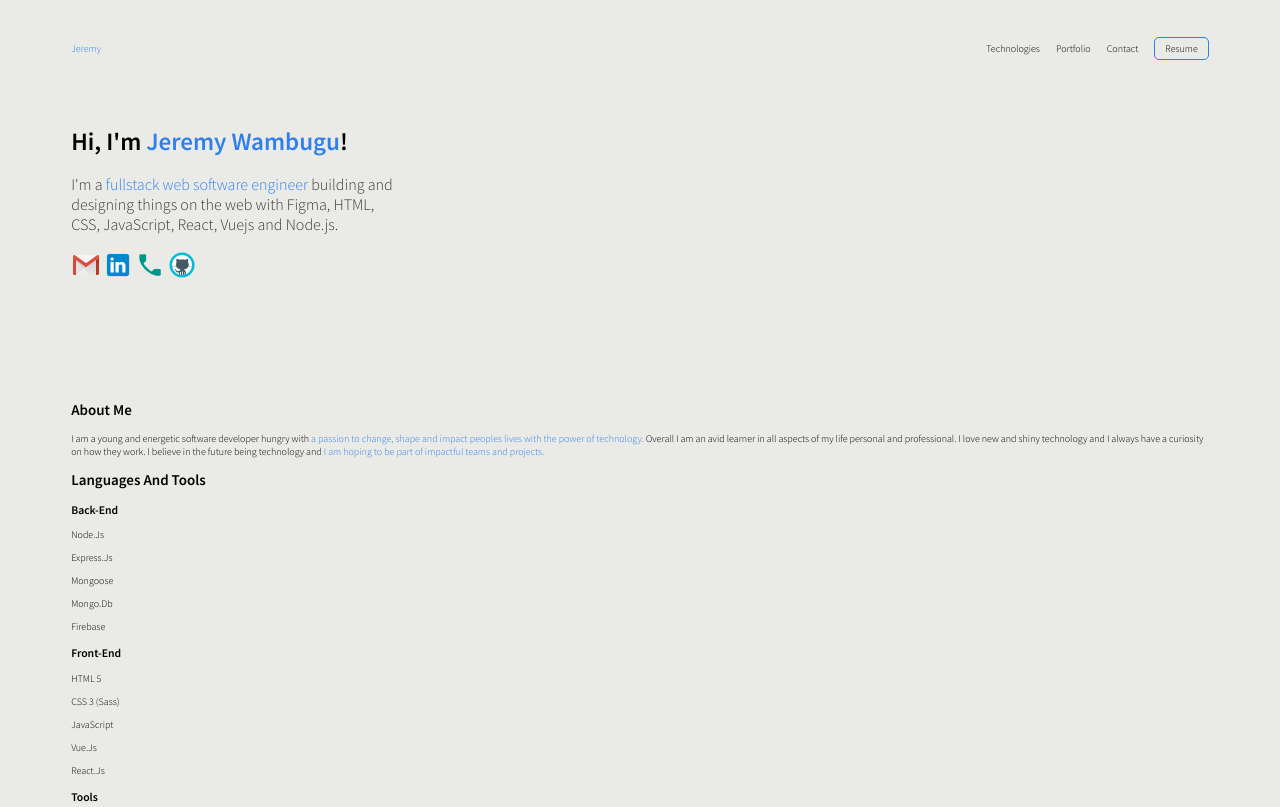
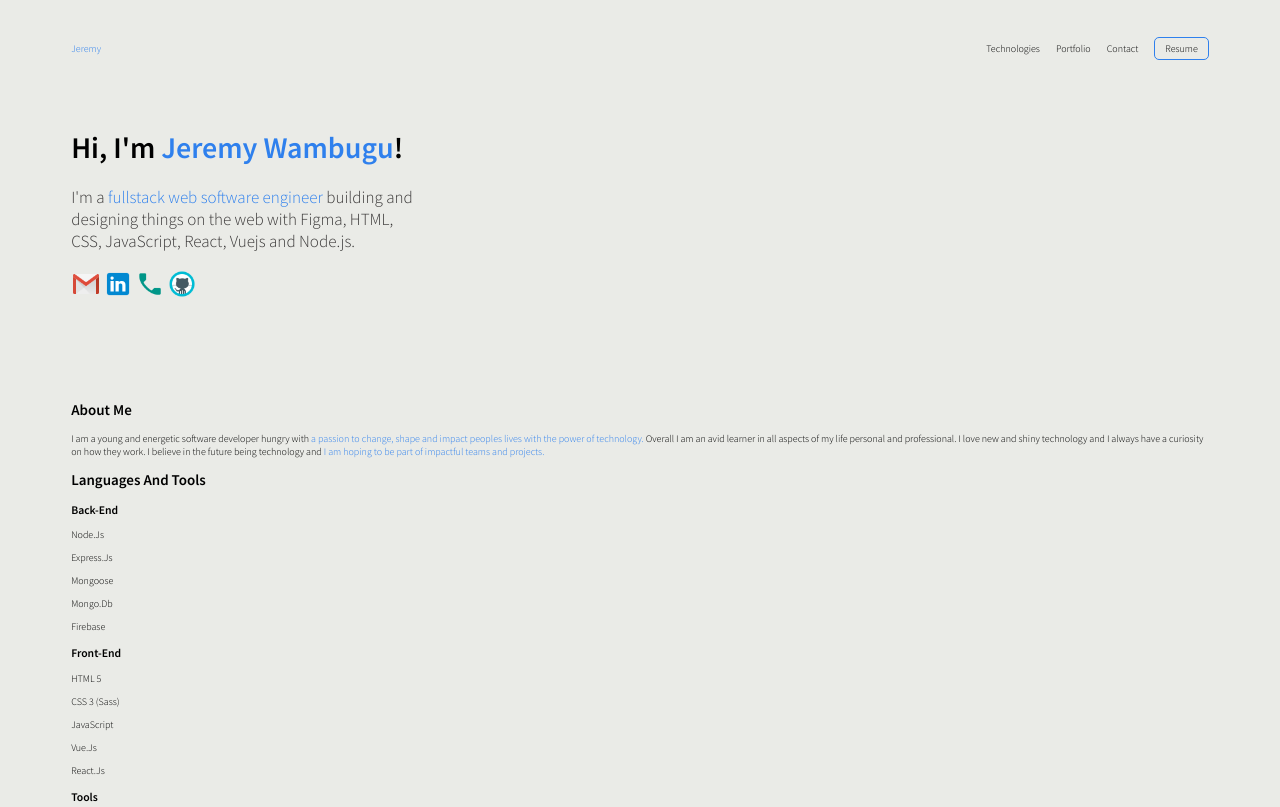
Before and after one commit to JeremyWambugu/website, a plain HTML site: page index.html in a window 1280 px wide. Shown: the top 807 px of the page. Drawn offline with Linux system fonts and the light colour scheme.

Commit message:
Adjustng the font sizes on the hero setion for maximum accessibility

```diff
--- a/styles/style.scss
+++ b/styles/style.scss
@@ -70,13 +70,13 @@ body {
 
           h1 {
             font-weight: 600;
-            font-size: 2.5rem;
+            font-size: 3rem;
           }
 
           h3 {
             font-weight: 400;
             color: #393737;
-            font-size: 1.6rem;
+            font-size: 1.7rem;
           }
         }
 
```
Also changed, not shown: styles/style.css, 1 other file.
